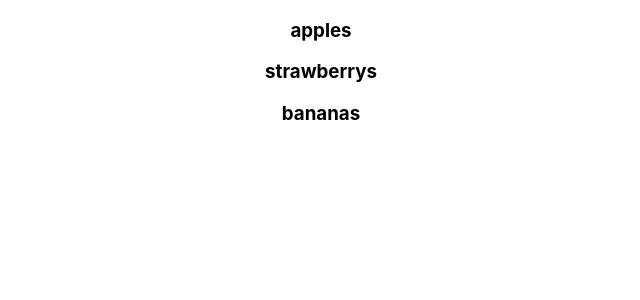
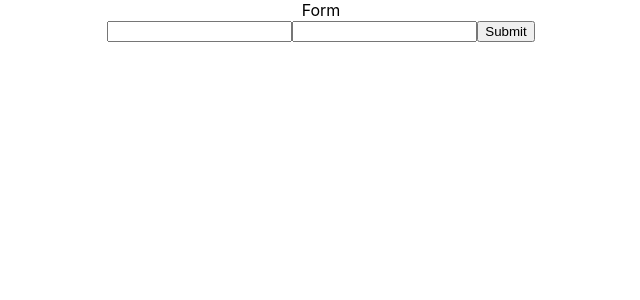
Before and after one commit to goosefin/react-hooks-practice, a React (Create React App) app: page / in a window 1280 px wide. Shown: the top 300 px of the page, without its empty margins (319-959 px from the left). Built offline with nearby package versions, Linux system fonts and the light colour scheme.

Commit message:
forms procatice

```diff
--- a/src/App.js
+++ b/src/App.js
@@ -7,6 +7,7 @@
 import FunctionalCounter from './components/FunctionalCounter';
 import ConditionalComponent from './components/ConditionalComponent';
 import Product from './components/Product';
+import Form from './components/Form'
 
 function App() {
   return (
@@ -18,7 +19,8 @@
     {/* <FunctionEvent/> */}
     {/* <FunctionalCounter/> */}
     {/* <ConditionalComponent/> */}
-    <Product/>
+    {/* <Product/> */}
+    <Form/>
     </div>
   );
 }
--- /dev/null
+++ b/src/components/Form.js
@@ -0,0 +1,49 @@
+import { Component } from 'react'
+
+class Form extends Component{
+    state = {
+        firstName:"",
+        lastName:""
+    }
+    handleChange = (e) =>{
+        this.setState({
+            firstName:e.target.value
+        })
+        console.log(this.state.firstName)
+    }
+
+    handleLastNameChange = (e) =>{
+        this.setState({
+            lastName: e.target.value
+        })
+    }
+
+    handleSubmit = (e) =>{
+        e.preventDefault()
+        console.log(({
+            fname:this.state.firstName,
+            lname:this.state.lastName
+        }))
+    }
+    render(){
+        return (
+        <div> Form
+            <form onSubmit={this.handleSubmit}>
+                <input
+                    onChange={this.handleChange}
+                    type="text"
+                    value={this.state.firstName}
+                ></input>
+                <input
+                    type='text'
+                    value={this.state.lastName}
+                    onChange={this.handleLastNameChange}>
+                </input>
+                <button type="submit">Submit</button>
+            </form>
+        </div>
+        )
+    }
+}
+
+export default Form
```
